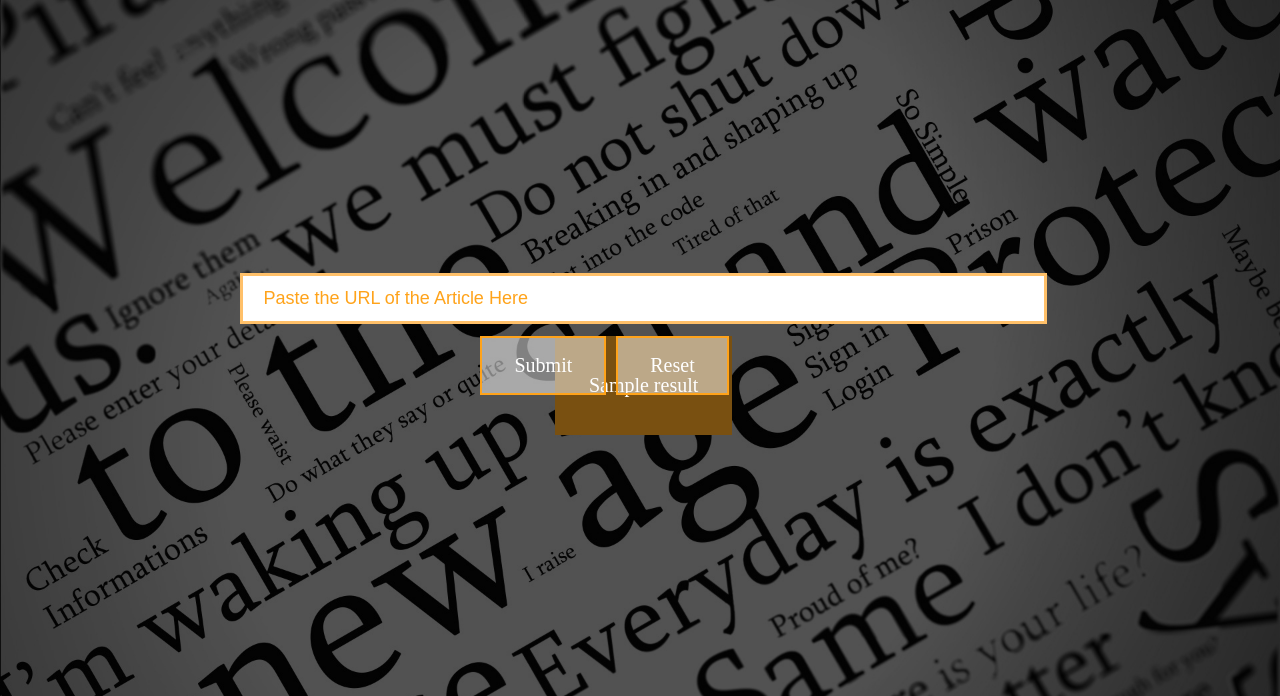
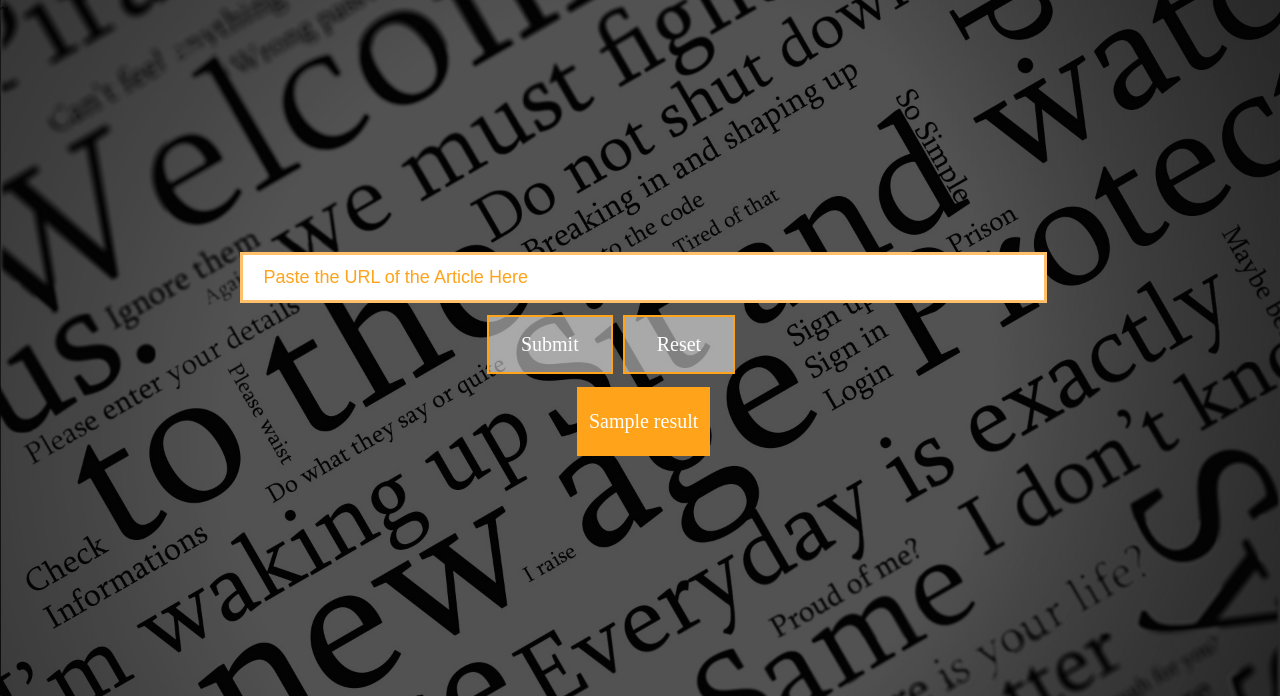
Before and after one commit to arunkumaraqm/Fake-News-Detection, a Django app: template files/fakenews/templates/index.html in a window 1280 px wide. Shown: the part 48-744 px from the top of the page. Run offline with Django 3.2, Linux system fonts and the light colour scheme; the template is opened without the code that fills it: most values are stand-ins (such as "Sample title", 1, 10 or a date in 2020).

Commit message:
front end minor changes

```diff
--- a/files/fakenews/statics/1.css
+++ b/files/fakenews/statics/1.css
@@ -67,7 +67,7 @@ body {
 
 .right {
   position: absolute;
-  right: 43%;
+  right: 42.5%;
 
 }
 
@@ -95,19 +95,19 @@ body {
 }
 
 .text-box {
-  padding: 16px 32px;
+  padding: 1px 10px;
   text-align: center;
   text-decoration: none;
   display: inline-block;
   font-size: 20px;
-  margin: 4px 5px;
+  margin: 4px 4px;
   transition-duration: 0.4s;
   cursor: pointer;
   font-family: 'Times New Roman', serif;
   /*background-color: rgba(255, 255, 255, 0.5); */
   /*color: white; */
-  border: 2px solid #795011;
-  background-color: #795011;
+  border: 2px solid #ffa31a;
+  background-color: #ffa31a;
   color: white;
 }
 
--- a/files/fakenews/templates/index.html
+++ b/files/fakenews/templates/index.html
@@ -23,14 +23,18 @@
 		<form method="post" id="post-form">
 			{% csrf_token %}
 			<input type="text" name="link" value="" required class="search-box" autofocus="" id="link" size="50" placeholder="Paste the URL of the Article Here">
-			<div class="right"><input type="submit" class="button button1"><input type="reset" class="button button1" onclick="window.location='{% url 'index' %}' ; return false;">
+			<div class="right"><input type="submit" class="button button1"><input type="reset" class="button button1" onclick="window.location='{% url 'index' %}'; return false;">
 			</div>
 		</form>
+		<br>
+		<br>
+		<br>
+		<br>
 
 		{% if result %}
-			<div class="text-box">
-				<p>{{ result }}</p>
-			</div>
+		<div class="text-box">
+			<p>{{ result }}</p>
+		</div>
 		{% endif %}
 	</div>
 
@@ -50,4 +54,4 @@ $(document).on('submit','#post-form',function(e){
   });
 });
 </script>
-</html>
+</html>~
```
